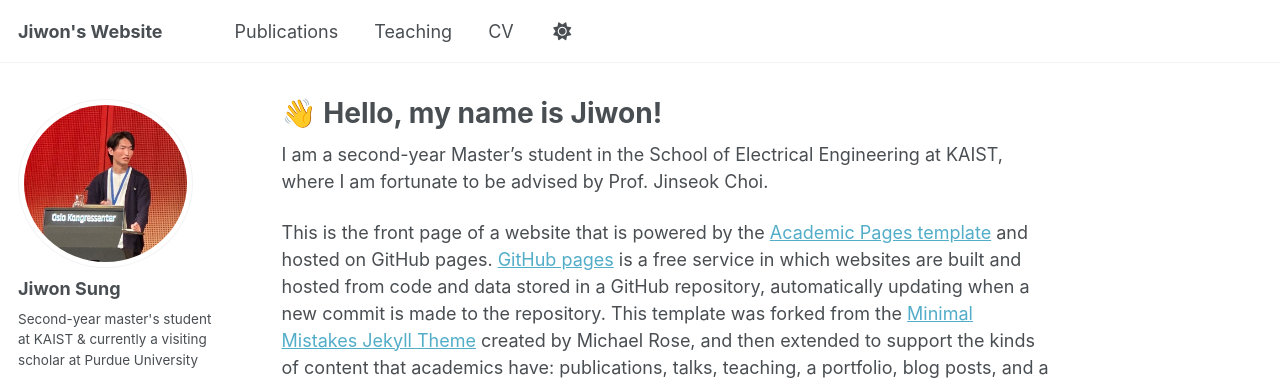
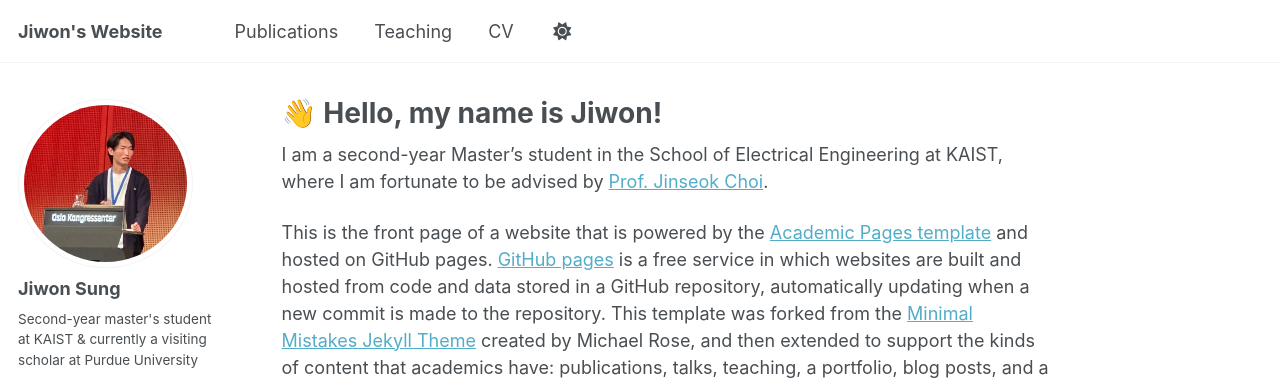
Before and after one commit to sunione/sunione.github.io, a Jekyll site: the page built from _pages/about.md, in a window 1280 px wide and 900 px high. Shown: the top 380 px of the window. Built offline with Jekyll 4.4.1, drawn with Linux system fonts in a browser that asks for light colours; some web fonts are replaced; part of the change alters nothing that is shown.

```diff
--- a/_pages/about.md
+++ b/_pages/about.md
@@ -7,7 +7,7 @@ redirect_from:
   - /about.html
 ---
 
-I am a second-year Master's student in the School of Electrical Engineering at KAIST, where I am fortunate to be advised by Prof. Jinseok Choi.
+I am a second-year Master's student in the School of Electrical Engineering at KAIST, where I am fortunate to be advised by [Prof. Jinseok Choi](https://sic-x.kaist.ac.kr/professor).
 
 
 This is the front page of a website that is powered by the [Academic Pages template](https://github.com/academicpages/academicpages.github.io) and hosted on GitHub pages. [GitHub pages](https://pages.github.com) is a free service in which websites are built and hosted from code and data stored in a GitHub repository, automatically updating when a new commit is made to the repository. This template was forked from the [Minimal Mistakes Jekyll Theme](https://mmistakes.github.io/minimal-mistakes/) created by Michael Rose, and then extended to support the kinds of content that academics have: publications, talks, teaching, a portfolio, blog posts, and a dynamically-generated CV. You can fork [this template](https://github.com/academicpages/academicpages.github.io) right now, modify the configuration and markdown files, add your own PDFs and other content, and have your own site for free, with no ads!
```
